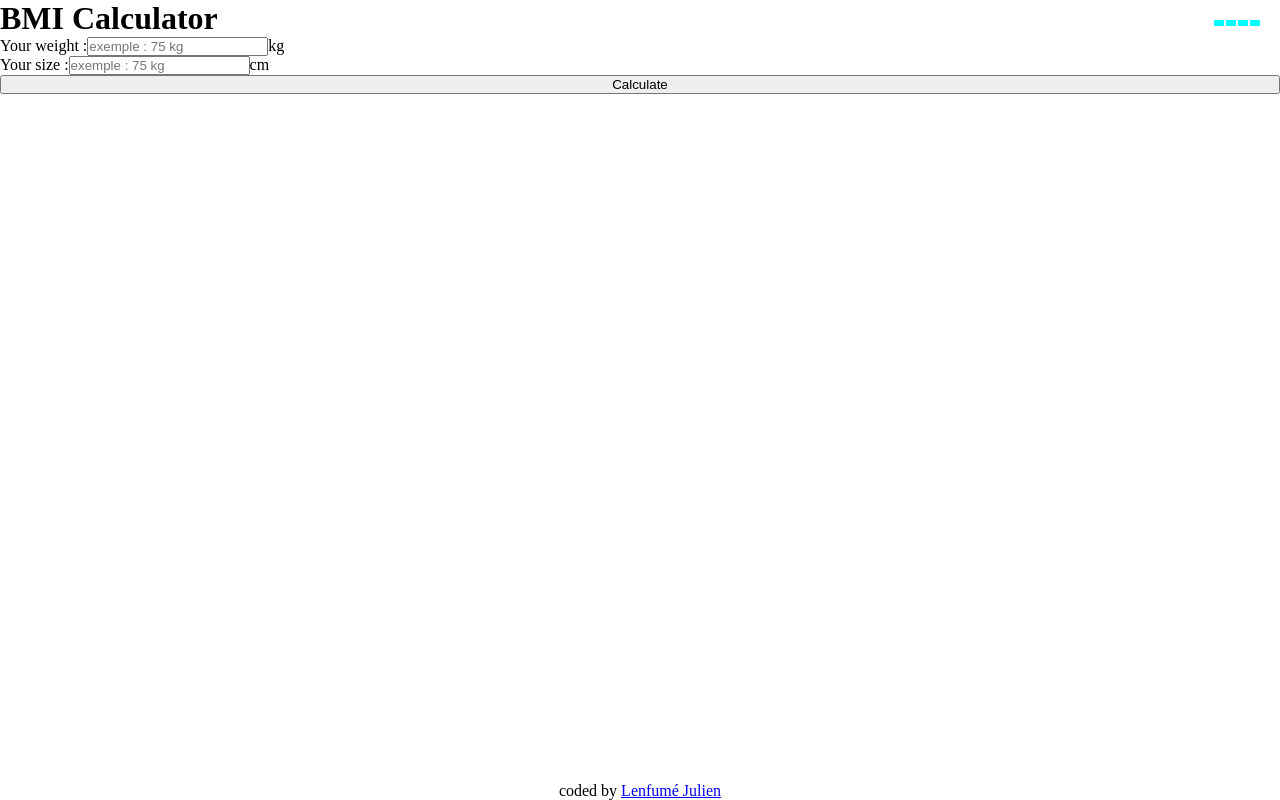
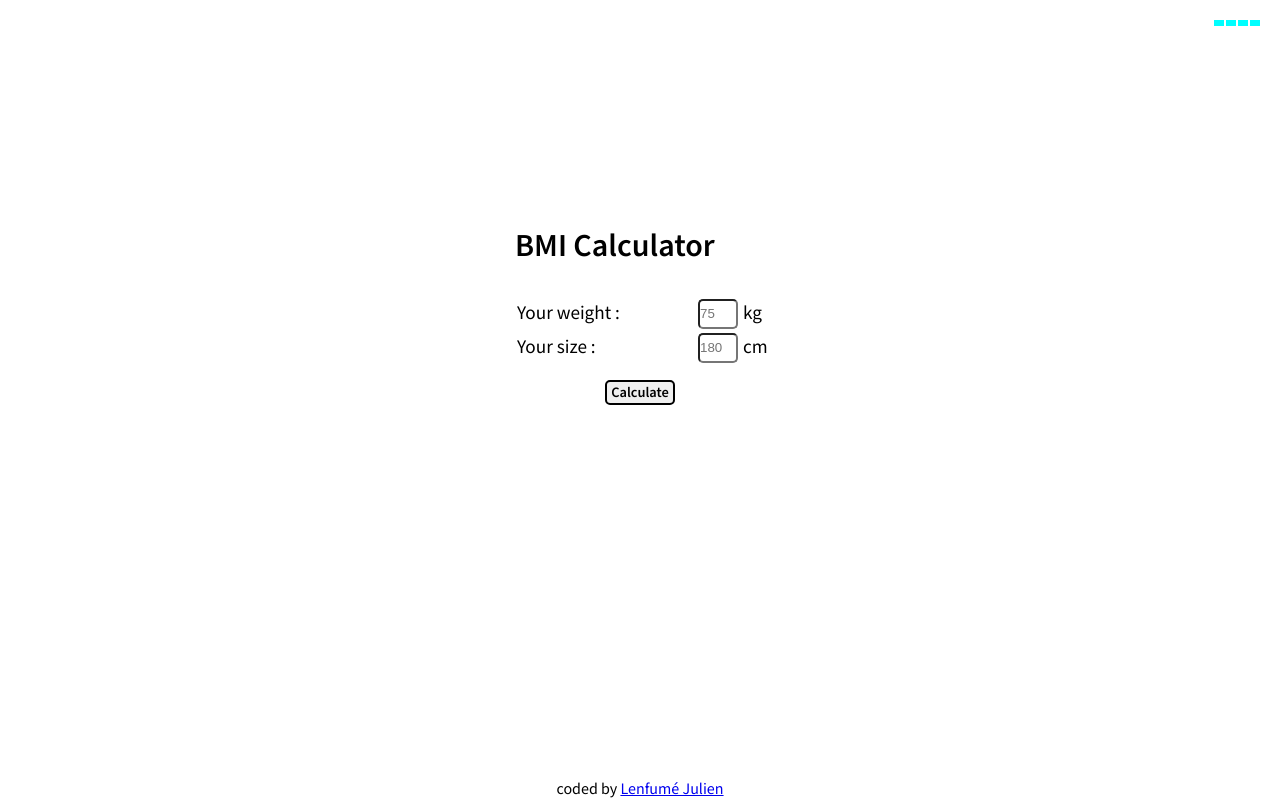
Before and after one commit to julabina/BMI_calculator, a plain HTML site: page index.html in a window 1280 px wide. Drawn offline with Linux system fonts and the light colour scheme.

Commit message:
22 08 21 18 38

```diff
--- a/index.html
+++ b/index.html
@@ -10,32 +10,38 @@
 <title>BMI</title>
 </head>
     <body>
-        <main>
         <nav>
             <div class="flag"></div>
             <div class="flag"></div>
             <div class="flag"></div>
             <div class="flag"></div>
         </nav>
+        <main>
+            <div class="inputs">
                 <h1>BMI Calculator</h1>
-            <div class="inputs">
                 <div class="inputContainer">
                     <div class="inputContainer-input">
                         <label for="weight">Your weight :</label>
-                        <input type="text" maxlength="3" pattern="[0-9]{3}" name="weight" id="weight" placeholder="exemple : 75 kg">
-                        <p>kg</p>
+                    <div class="inputContainer-input-input">
+                        <input type="text" maxlength="3" pattern="[0-9]{3}" name="weight" id="weight" placeholder="75">
+                        <p class="input-para">kg</p>
                     </div>
-                    <span id="weightSpan"></span>
+                    </div>
+                    <span id="weightSpan" class="errorSpan"></span>
                 </div>
                 <div class="inputContainer">
                     <div class="inputContainer-input">
                         <label for="size">Your size :</label>
-                        <input type="text" maxlength="3" pattern="[0-9]{3}" name="size" id="size" placeholder="exemple : 75 kg">
-                        <p>cm</p>
+                    <div class="inputContainer-input-input">
+                        <input type="text" maxlength="3" pattern="[0-9]{3}" name="size" id="size" placeholder="180">
+                        <p class="input-para">cm</p>
                     </div>
-                    <span id="sizeSpan"></span>
                     </div>
+                    <span id="sizeSpan" class="errorSpan"></span>
+                </div>
+                <div class="btnContainer">
                     <input type="button" value="Calculate" id="btn">
+                </div>
             </div>
             <div id="result" class="resultContainer visible">
                 <div class="resultContainer-result">
@@ -50,9 +56,9 @@
                 </div>
             </div>
         </main>
-        <script src="index.js"></script>
         <footer>
             <p>coded by <a target="_blank" rel="noopener noreferrer" href="https://github.com/julabina" >Lenfumé Julien</a></p>
         </footer>
+        <script src="index.js"></script>
     </body>
 </html>
--- a/style.css
+++ b/style.css
@@ -1,3 +1,5 @@
+@import url("https://fonts.googleapis.com/css2?family=Mada:wght@400;600&display=swap");
+
 *,
 *::before,
 *::after {
@@ -11,6 +13,13 @@ body {
   height: 100%;
 }
 
+body {
+  display: flex;
+  align-items: center;
+  justify-content: center;
+  font-family: "Mada", sans-serif;
+}
+
 footer {
   position: fixed;
   bottom: 0;
@@ -18,6 +27,10 @@ footer {
   left: 0;
   display: flex;
   justify-content: center;
+}
+
+h1 {
+  margin-bottom: 30px;
 }
 
 nav {
@@ -37,6 +50,7 @@ nav {
 .inputs {
   display: flex;
   flex-direction: column;
+  width: 250px;
 }
 
 .visible {
@@ -50,13 +64,74 @@ nav {
 
 .inputContainer-input {
   display: flex;
+  justify-content: space-between;
+  margin: 2px;
+}
+
+.inputContainer-input-input {
+  display: flex;
+}
+
+input[type="text"] {
+  width: 40px;
+  height: 30px;
+  border-radius: 5px;
+}
+
+label {
+  height: 30px;
+  line-height: 30px;
+  white-space: nowrap;
+  font-size: 1.2em;
+}
+
+.input-para {
+  width: 25px;
+  height: 30px;
+  line-height: 30px;
+  white-space: nowrap;
+  padding-left: 5px;
+  font-size: 1.2em;
+}
+
+.btnContainer {
+  display: flex;
+  justify-content: center;
+}
+
+#btn {
+  width: 70px;
+  height: 25px;
+  margin-top: 15px;
+  border: solid 2px;
+  border-radius: 5px;
+  font-family: "Mada", sans-serif;
+  font-size: 0.9em;
+  font-weight: 600;
+}
+
+#btn:hover {
+  border: white 2px solid;
+  color: white;
+  background: black;
 }
 
 .resultContainer {
   display: flex;
   flex-direction: column;
+  justify-content: space-between;
+  margin-top: 20px;
+  padding: 5px;
+  border: 1px solid black;
+  border-radius: 10px;
+  height: 150px;
 }
 
 .resultContainer-result {
   display: flex;
 }
+
+.errorSpan {
+  font-size: 0.75em;
+  color: rgb(231, 31, 31);
+}
```
Lines whose indentation alone changed are shown as unchanged.
